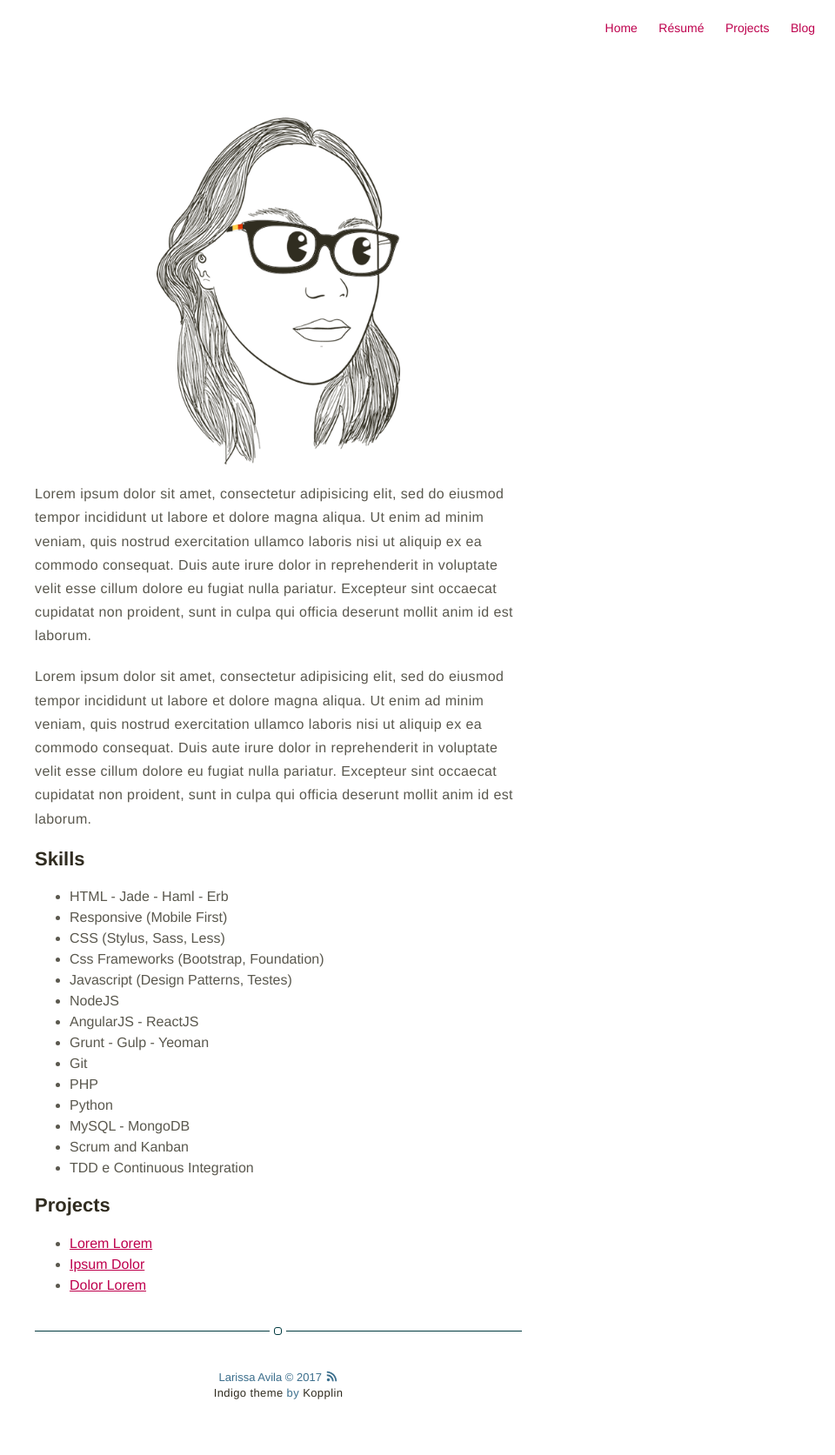
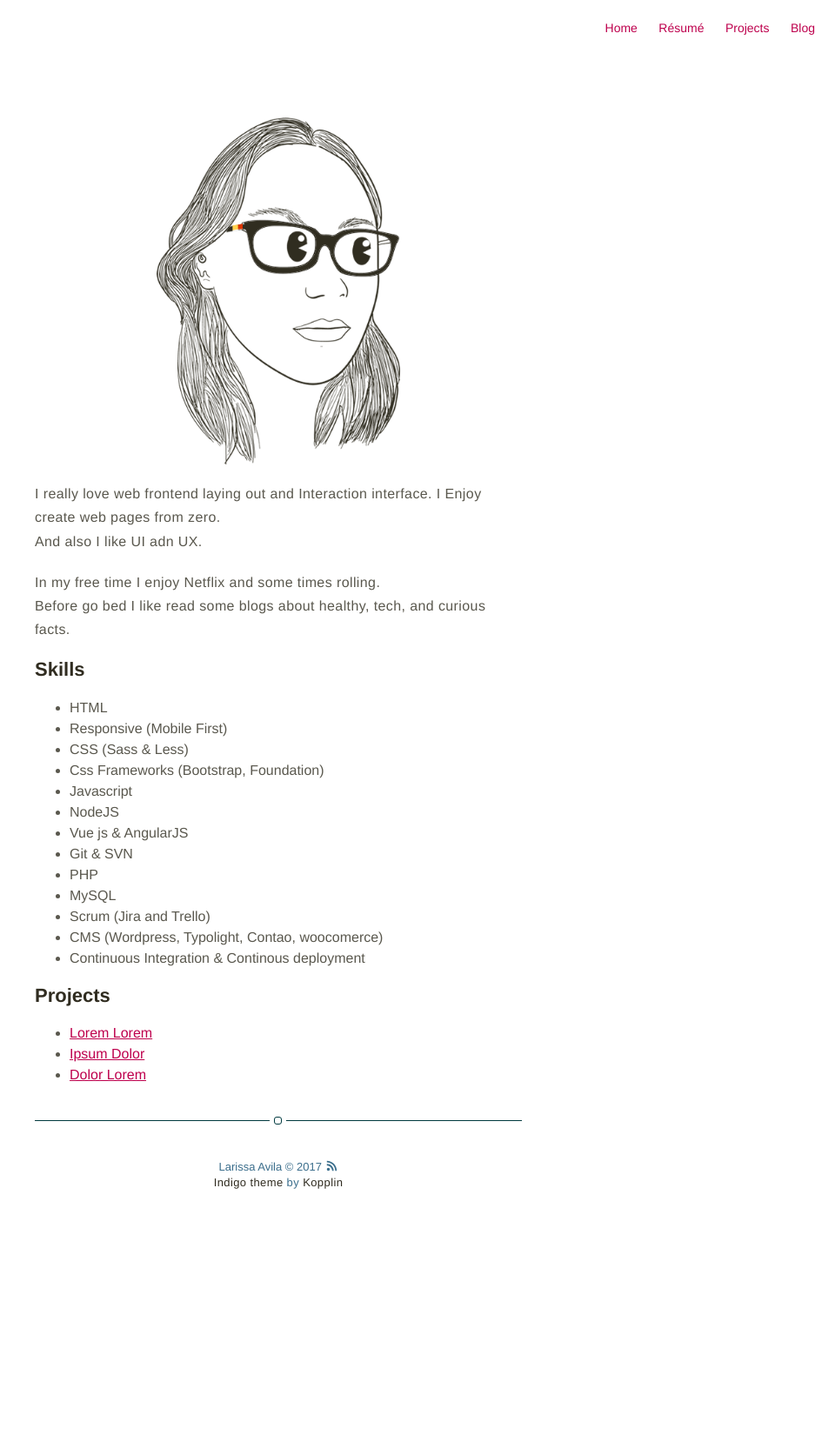
Before and after one commit to Lariicsa/lariicsa-v0, a Jekyll site: the page built from about.md, in a window 1280 px wide. Shown: the whole page at 87% size, without its empty margins (320-1280 px from the left). Built offline with Jekyll 4.4.1, drawn with Linux system fonts in a browser that asks for light colours; after the commit the page ends 1431 px from its top, so only the background shows below that.

Commit message:
Set Skills

```diff
--- a/about.md
+++ b/about.md
@@ -4,37 +4,30 @@ layout: page
 ---
 ![Profile Image]({{ site.url }}/{{ site.picture }})
 
-<p>Lorem ipsum dolor sit amet, consectetur adipisicing elit, sed do eiusmod
-tempor incididunt ut labore et dolore magna aliqua. Ut enim ad minim veniam,
-quis nostrud exercitation ullamco laboris nisi ut aliquip ex ea commodo
-consequat. Duis aute irure dolor in reprehenderit in voluptate velit esse
-cillum dolore eu fugiat nulla pariatur. Excepteur sint occaecat cupidatat non
-proident, sunt in culpa qui officia deserunt mollit anim id est laborum.</p>
+<p>I really love web frontend laying out and Interaction interface.
+I Enjoy create web pages from zero. <br>
+And also I like UI adn UX.</p>
 
-<p>Lorem ipsum dolor sit amet, consectetur adipisicing elit, sed do eiusmod
-tempor incididunt ut labore et dolore magna aliqua. Ut enim ad minim veniam,
-quis nostrud exercitation ullamco laboris nisi ut aliquip ex ea commodo
-consequat. Duis aute irure dolor in reprehenderit in voluptate velit esse
-cillum dolore eu fugiat nulla pariatur. Excepteur sint occaecat cupidatat non
-proident, sunt in culpa qui officia deserunt mollit anim id est laborum.</p>
+<p>In my free time I enjoy Netflix and some times rolling. <br>
+Before go bed I like read some blogs about healthy, tech, and curious facts.
+</p>
 
 <h2>Skills</h2>
 
 <ul class="skill-list">
-	<li>HTML - Jade - Haml - Erb</li>
+	<li>HTML</li>
 	<li>Responsive (Mobile First)</li>
-	<li>CSS (Stylus, Sass, Less)</li>
+	<li>CSS (Sass & Less)</li>
 	<li>Css Frameworks (Bootstrap, Foundation)</li>
-	<li>Javascript (Design Patterns, Testes)</li>
+	<li>Javascript</li>
 	<li>NodeJS</li>
-	<li>AngularJS - ReactJS</li>
-	<li>Grunt - Gulp - Yeoman</li>
-	<li>Git</li>
+	<li>Vue js & AngularJS</li>
+	<li>Git & SVN</li>
 	<li>PHP</li>
-	<li>Python</li>
-	<li>MySQL - MongoDB</li>
-	<li>Scrum and Kanban</li>
-	<li>TDD e Continuous Integration</li>
+	<li>MySQL</li>
+	<li>Scrum (Jira and Trello)</li>
+	<li>CMS (Wordpress, Typolight, Contao, woocomerce)</li>
+	<li>Continuous Integration & Continous deployment</li>
 </ul>
 
 <h2>Projects</h2>
```
Also changed, not shown: assets/images/meAbout.jpg (added).
